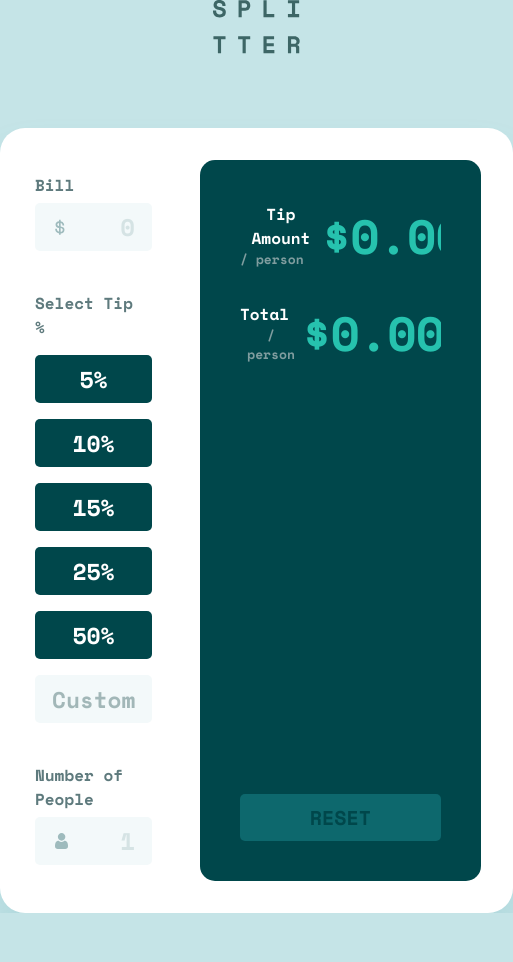
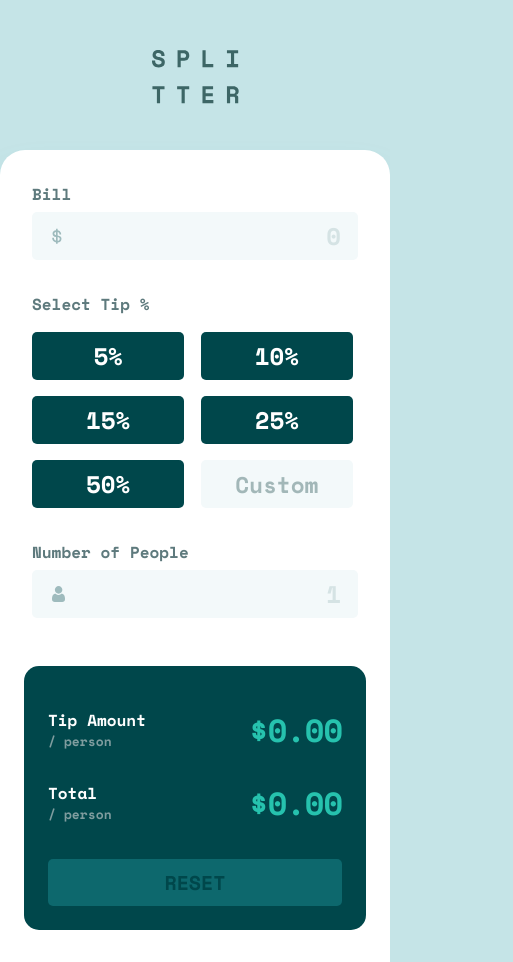
Before and after one commit to zowieerickson/react-tip-calculator-app, a React (Vite) app: page / in a window 390 px wide. Shown: the whole page, 513 px wide, since content can reach past the window. Before the commit the page ends 913 px from the top, so only its background shows below. Built offline with nearby package versions, Linux system fonts and the light colour scheme.

Commit message:
make app responsive for mobile

```diff
--- a/src/App.css
+++ b/src/App.css
@@ -7,3 +7,10 @@
 .logo {
   margin-bottom: 68px;
 }
+
+@media screen and (max-width: 734px) {
+  .logo {
+      margin-top: 50px;
+      margin-bottom: 40px;
+  }
+}
--- a/src/components/SelectTip.jsx
+++ b/src/components/SelectTip.jsx
@@ -11,12 +11,10 @@ export default function SelectTip({
     const [selectedButton, setSelectedButton] = useState(null)
 
     function handleClickSelectedButton(buttonId) {
-      console.log(selectedButton)
       setSelectedButton(buttonId)
     }
 
     function handleClickAddTip(e) {
-      console.log(customTip)
       onStateChangeCustomTip('');
       onStateChangeTipPercentage(e.target.value / 100);
     }
--- a/src/index.css
+++ b/src/index.css
@@ -72,6 +72,14 @@ input:focus {
   color: #E17457;
 }
 
+@media screen and (max-width: 374px) {
+  .error-text {
+    position: absolute;
+    bottom: -83px;
+    left: 0;
+  }
+}
+
 .error-input {
   outline: 2px solid #E17052;
 }
--- a/src/styles/button.css
+++ b/src/styles/button.css
@@ -26,3 +26,9 @@ button:disabled {
     text-transform: uppercase;
     padding: 9px 40px;
 }
+
+@media screen and (max-width: 734px) {
+    .reset {
+        margin-top: 32px;
+    }
+}
--- a/src/styles/data-wrapper.css
+++ b/src/styles/data-wrapper.css
@@ -7,12 +7,29 @@
     box-shadow: 0px 32px 43px 0px rgba(79, 166, 175, 0.20);
 }
 
+@media screen and (max-width: 734px) {
+    .tip-calculator {
+        display: flex;
+        flex-direction: column;
+        padding: 32px 24px 32px;
+        border-bottom-left-radius: 0;
+        border-bottom-right-radius: 0;
+    }
+}
+
 .calculation-container {
     display: flex;
     flex-direction: column;
     padding: 13px 0 16px 3px;
     width: 100%;
     gap: 40px;
+}
+
+@media screen and (max-width: 734px) {
+    .calculation-container {
+        padding: 0px 8px;
+        gap: 32px;
+    }
 }
 
 .calculation-container h3 {
@@ -24,8 +41,17 @@
 }
 
 .summary-container {
+    display: flex;
+    flex-direction: column;
+    justify-content: space-between;
     width: 100%;
     padding: 40px;
     border-radius: 15px;
     background: #00474B;
 }
+
+@media screen and (max-width: 734px) {
+    .summary-container {
+        padding: 40px 24px 24px;
+    }
+}
--- a/src/styles/select-tip.css
+++ b/src/styles/select-tip.css
@@ -9,10 +9,16 @@
     row-gap: 16px;
 }
 
+@media screen and (max-width: 734px) {
+    .tip-buttons-wrapper {
+        column-gap: 16.5px;
+    }
+}
+
 .tip-buttons {
     background: #00474B;
     color: #FFF;
-    font-size: 23px;
+    font-size: 24px;
 }
 
 .tip-buttons:active {
@@ -22,6 +28,12 @@
 .tip-percentage {
     width: 117px;
     height: 48px;
+}
+
+@media screen and (max-width: 734px) {
+    .tip-percentage {
+        width: 46.7%;
+    }
 }
 
 .tip-custom::placeholder {
--- a/src/styles/summary.css
+++ b/src/styles/summary.css
@@ -1,13 +1,17 @@
-.summary-container {
-    display: flex;
-    flex-direction: column;
-    justify-content: space-between;
-}
+
 
 .summary-row {
     display: flex;
     justify-content: space-between;
     align-items: center;
+}
+
+@media screen and (max-width: 349px) {
+    .summary-row {
+        display: flex;
+        flex-direction: column;
+        align-items: flex-start;
+    }
 }
 
 .summary-row-title {
@@ -16,6 +20,12 @@
     align-items: flex-start;
     color: #FFF;
     font-size: 16px;
+}
+
+@media screen and (max-width: 734px) {
+    .summary-row-title {
+        text-align: left;
+    }
 }
 
 .summary-row-subhead {
@@ -31,6 +41,12 @@
     letter-spacing: -1px;
 }
 
+@media screen and (max-width: 734px) {
+    .summary-amount {
+        max-width: 179px;
+        font-size: 32px;
+    }
+}
 .total {
     margin-top: 25px;
 }
```
